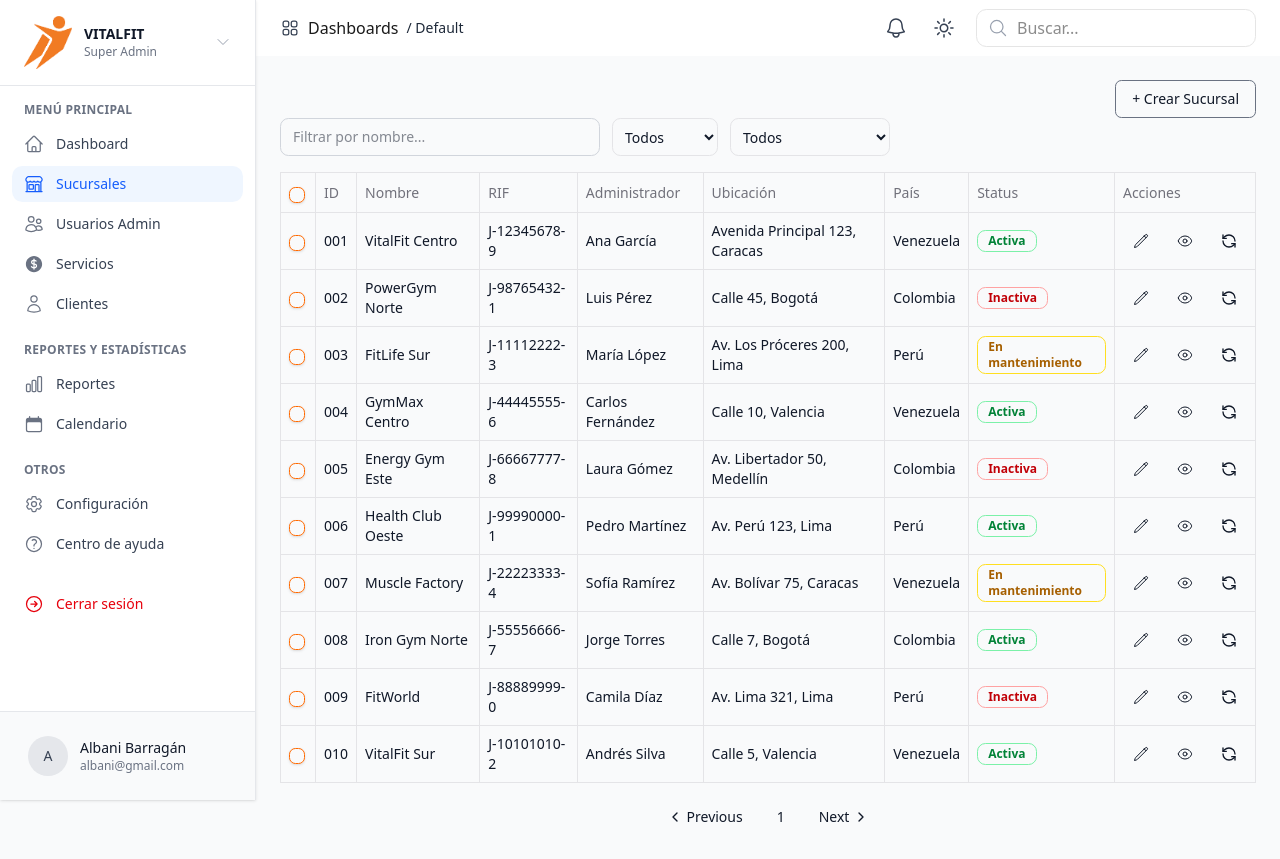
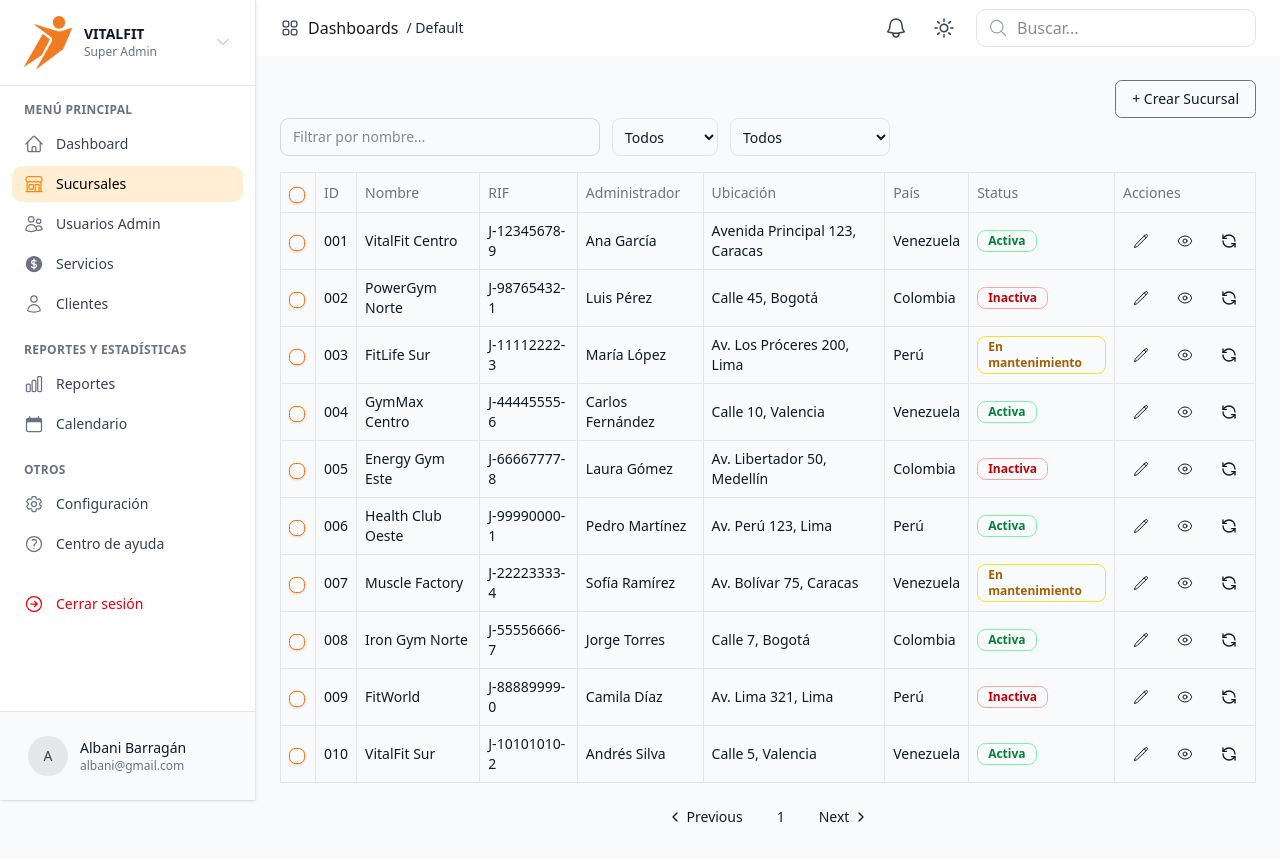
Before and after one commit to VitalFitTeam/dashboard, a Next.js app: page /branches in a window 1280 px wide. Built offline with nearby package versions, Linux system fonts and the light colour scheme.

Commit message:
refactor(layout): cambios en el sidebar y nombre de componente

```diff
--- a/src/app/(dashboard)/branches/BranchesTable.tsx
+++ b/src/app/(dashboard)/branches/BranchesTable.tsx
@@ -3,7 +3,7 @@ import { Column, DataTable } from "@/components/table/DataTable";
 import { Badge } from "@/components/ui/badge";
 import { Button } from "@/components/ui/button";
 import { EyeIcon, PencilIcon } from "@heroicons/react/24/outline";
-import SucursalesForm from "@/app/(dashboard)/branches/SucursalesForm";
+import SucursalesForm from "@/app/(dashboard)/branches/BranchForm";
 import { RefreshCcw } from "lucide-react";
 import { useState } from "react";
 
--- a/src/components/Sidebar.tsx
+++ b/src/components/Sidebar.tsx
@@ -112,14 +112,14 @@ export function Sidebar() {
                       className={cn(
                         "flex items-center gap-3 rounded-lg px-3 py-2 text-sm transition-colors",
                         isActive
-                          ? "bg-blue-50 text-blue-600 font-medium"
+                          ? "bg-orange-100 text-black font-medium"
                           : "text-gray-700 hover:bg-gray-50 hover:text-gray-900",
                       )}
                     >
                       <Icon
                         className={cn(
                           "h-5 w-5",
-                          isActive ? "text-blue-600" : "text-gray-500",
+                          isActive ? "text-orange-400 " : "text-gray-500",
                         )}
                       />
                       <span>{name}</span>
```
Also changed, not shown: src/app/(dashboard)/branches/BranchForm.tsx (renamed from src/app/(dashboard)/branches/SucursalesForm.tsx).
